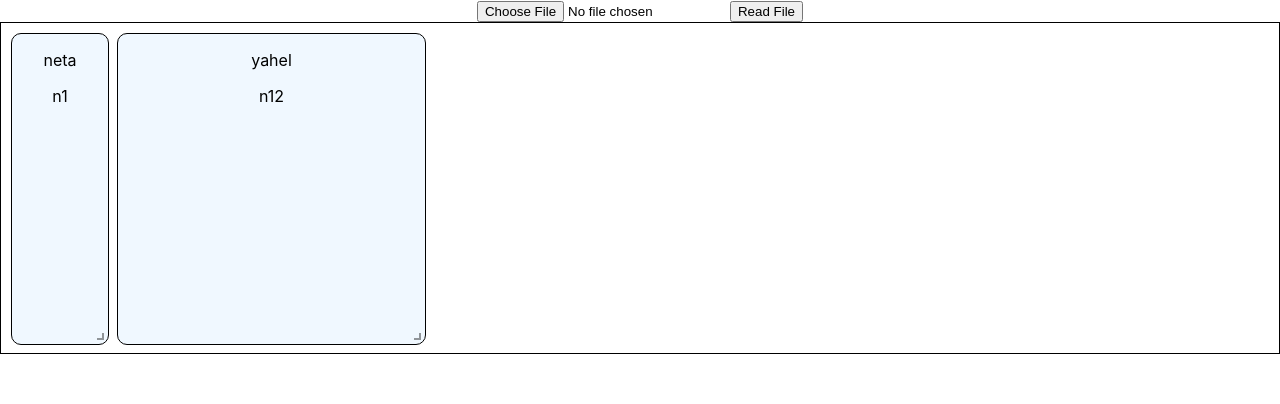
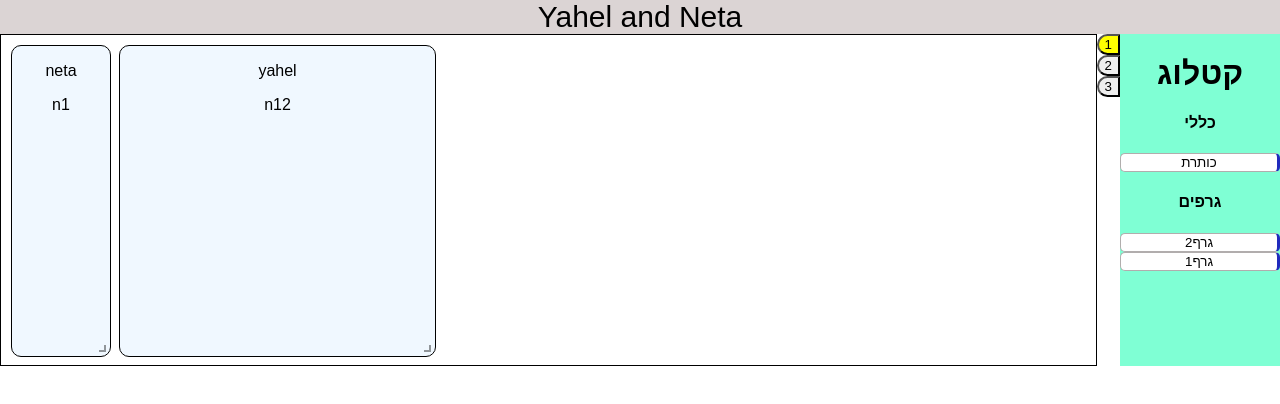
Before and after one commit to netashefer/mahat-client, a React (Create React App) app: page /dashboard in a window 1280 px wide. Shown: the top 404 px of the page. Built offline with nearby package versions, Linux system fonts and the light colour scheme.

Commit message:
create managerPanel- include catalog and excel picker

```diff
--- a/package.json
+++ b/package.json
@@ -10,12 +10,14 @@
     "@types/node": "^16.11.41",
     "@types/react": "^18.0.14",
     "@types/react-dom": "^18.0.5",
+    "classnames": "^2.3.1",
     "convert-excel-to-json": "^1.7.0",
     "fs": "0.0.1-security",
     "react": "^18.2.0",
     "react-dom": "^18.2.0",
     "react-grid-layout": "^1.3.4",
     "react-scripts": "5.0.1",
+    "react-tooltip": "^4.2.21",
     "scss": "^0.2.4",
     "typescript": "^4.7.4",
     "uuid": "^8.3.2",
--- a/src/App.scss
+++ b/src/App.scss
@@ -1,4 +1,19 @@
 .App {
   text-align: center;
   height: 100%;
+  width: 100%;
+  font-size: 16px;
+  font-family: Arial, Helvetica, sans-serif;
+  overflow: hidden;
+
+  .page-title {
+    font-size: 30px;
+    background-color: rgb(219, 212, 212);
+  }
+
+  .wrapper {
+
+    display: flex;
+    flex-direction: row;
+  }
 }
--- a/src/App.tsx
+++ b/src/App.tsx
@@ -4,6 +4,8 @@ import ExcelReader from "./components/ExcelReader/ExcelReader";
 import { v4 as uuidv4 } from 'uuid';
 import { Table, TableDictionary } from "./types/data";
 import './App.scss';
+import Catalog from "./components/Catalog/Catalog";
+import ManagerPanel from "./components/ManagerPanel/ManagerPanel";
 
 const App = () => {
   const [tableDictionary, setTableDictionary] = useState<TableDictionary>({});
@@ -21,10 +23,16 @@ const App = () => {
 
   return (
     <div className="App">
-      <ExcelReader
+      <div className="page-title">Yahel and Neta</div>
+      <div className="wrapper">
+        <Dashboard />
+        {/* <ExcelReader
         addDataInstanceTable={addDataInstanceTable}
-      />
-      <Dashboard />
+      /> */}
+        {/* <Catalog /> */}
+        <ManagerPanel addDataInstanceTable={addDataInstanceTable}
+        />
+      </div>
     </div>
   );
 }
--- /dev/null
+++ b/src/components/Catalog/Catalog.scss
@@ -0,0 +1,16 @@
+.catalog {
+    width: 100%;
+
+    .widget-option {
+        width: 100%;
+        background-color: rgb(255, 255, 255);
+        border: 1px solid rgb(177, 173, 173);
+        border-radius: 5px;
+        border-right: 3px solid rgb(32, 43, 189);
+
+        &:active {
+            background-color: rgb(175, 172, 172);
+        }
+    }
+
+}
--- /dev/null
+++ b/src/components/Catalog/Catalog.tsx
@@ -0,0 +1,37 @@
+
+import './Catalog.scss';
+
+interface CatalogProps { }
+
+const mock = [{ id: "2", name: "גרף2" }, { id: "1", name: "גרף1" }]
+
+const Catalog = ({ }: CatalogProps) => {
+    const sections = [
+        {
+            name: "כללי",
+            widgets: [{ id: "title", name: "כותרת" }]
+        },
+        {
+            name: "גרפים",
+            widgets: mock
+        }
+    ]
+
+    return (
+        <div className='catalog'>
+            <h1>קטלוג</h1>
+            {sections.map(section => {
+                return (
+                    <>
+                        <h4>{section.name}</h4>
+                        {
+                            section.widgets.map(m => <button className='widget-option'>{m.name}</button>)
+                        }
+                    </>
+                )
+            })}
+        </div>
+    );
+}
+
+export default Catalog;
--- a/src/components/Dashboard/Dashboard.scss
+++ b/src/components/Dashboard/Dashboard.scss
@@ -1,6 +1,7 @@
 .dashboard {
     border: 1px solid black;
     height: 100%;
+    width: 100%;
 
     .react-grid-item.react-grid-placeholder {
         background: red;
--- /dev/null
+++ b/src/components/ExcelReader/ExcelReader.scss
@@ -0,0 +1,13 @@
+.excel-reader {
+    width: 100%;
+    display: flex;
+    flex-direction: column;
+
+    .file-btn {
+        width: fit-content;
+    }
+
+    .file-input {
+        width: fit-content;
+    }
+}
--- a/src/components/ExcelReader/ExcelReader.tsx
+++ b/src/components/ExcelReader/ExcelReader.tsx
@@ -1,9 +1,8 @@
 import { useState } from "react";
 import * as XLSX from "xlsx";
 import { convertToJson } from "../../helpers/xls-reader";
-import { Data, Table } from "../../types/data";
-import { setState } from "../../types/utility";
-import { v4 as uuidv4 } from 'uuid';
+import { Table } from "../../types/data";
+import './ExcelReader.scss';
 
 interface ExcelReaderProps {
     addDataInstanceTable: (table: Table) => void;
@@ -11,6 +10,7 @@ interface ExcelReaderProps {
 
 const ExcelReader = ({ addDataInstanceTable }: ExcelReaderProps) => {
     const [file, setFile] = useState<Blob>(null);
+    console.log(file)
 
     const filePathset = (e: any) => {
         e.stopPropagation();
@@ -34,19 +34,19 @@ const ExcelReader = ({ addDataInstanceTable }: ExcelReaderProps) => {
     }
 
     return (
-        <div className="ExcelReader">
-            <div>
+        <div className="excel-reader">
             <input
+                className="file-input"
                 type="file"
                 id="file"
                 onChange={filePathset}
             />
-                <button
+            {file && <button
+                className="file-btn"
                 onClick={readFile}
             >
                 Read File
-                </button>
-            </div>
+            </button>}
         </div>
     );
 }
--- /dev/null
+++ b/src/components/ManagerPanel/ManagerPanel.scss
@@ -0,0 +1,22 @@
+.manager-panel {
+    display: flex;
+
+    .panel-content {
+        width: 10em;
+        background-color: aquamarine;
+    }
+
+    .left-buttons-panel {
+        display: flex;
+        flex-direction: column;
+
+        .panel-btn {
+            border-top-left-radius: 15px;
+            border-bottom-left-radius: 15px;
+
+            &.selected {
+                background-color: yellow;
+            }
+        }
+    }
+}
--- /dev/null
+++ b/src/components/ManagerPanel/ManagerPanel.tsx
@@ -0,0 +1,70 @@
+
+import { useState } from 'react';
+import { Table } from '../../types/data';
+import Catalog from '../Catalog/Catalog';
+import ExcelReader from '../ExcelReader/ExcelReader';
+import ReactTooltip from 'react-tooltip';
+import classNames from 'classnames';
+
+import './ManagerPanel.scss';
+
+interface ManagerPanelProps {
+    addDataInstanceTable: (table: Table) => void;
+
+}
+
+
+const ManagerPanel = ({ addDataInstanceTable }: ManagerPanelProps) => {
+    const [currentContent, setCurrentContent] = useState<number>(0);
+
+    const getChildren = () => {
+        switch (currentContent) {
+            case 0:
+                return <Catalog />
+            case 1:
+                return <ExcelReader addDataInstanceTable={addDataInstanceTable} />
+            default:
+                return <div>not yet :)</div>
+        }
+    }
+
+    const buttons = [
+        {
+            content: "1",
+            tooltipText: "קטלוג",
+            number: 0
+        },
+        {
+            content: "2",
+            tooltipText: "ניהול המידע",
+            number: 1
+        }, {
+            content: "3",
+            tooltipText: "יוזר",
+            number: 2
+        }
+    ]
+
+    return (
+        <div className='manager-panel'>
+            <div className='left-buttons-panel'>
+                <ReactTooltip />
+                {
+                    buttons.map(btn =>
+                        <button
+                            data-place="left"
+                            data-tip={btn.tooltipText}
+                            onClick={() => setCurrentContent(btn.number)}
+                            className={classNames('panel-btn', { "selected": currentContent === btn.number })}>
+                            {btn.content}
+                        </button>
+                    )}
+            </div>
+            <div className='panel-content'>
+                {getChildren()}
+            </div>
+        </div>
+    );
+}
+
+export default ManagerPanel;
```
Also changed, not shown: 1 other file (tests, documents, lock files or other folders). Lines whose indentation alone changed are shown as unchanged.
